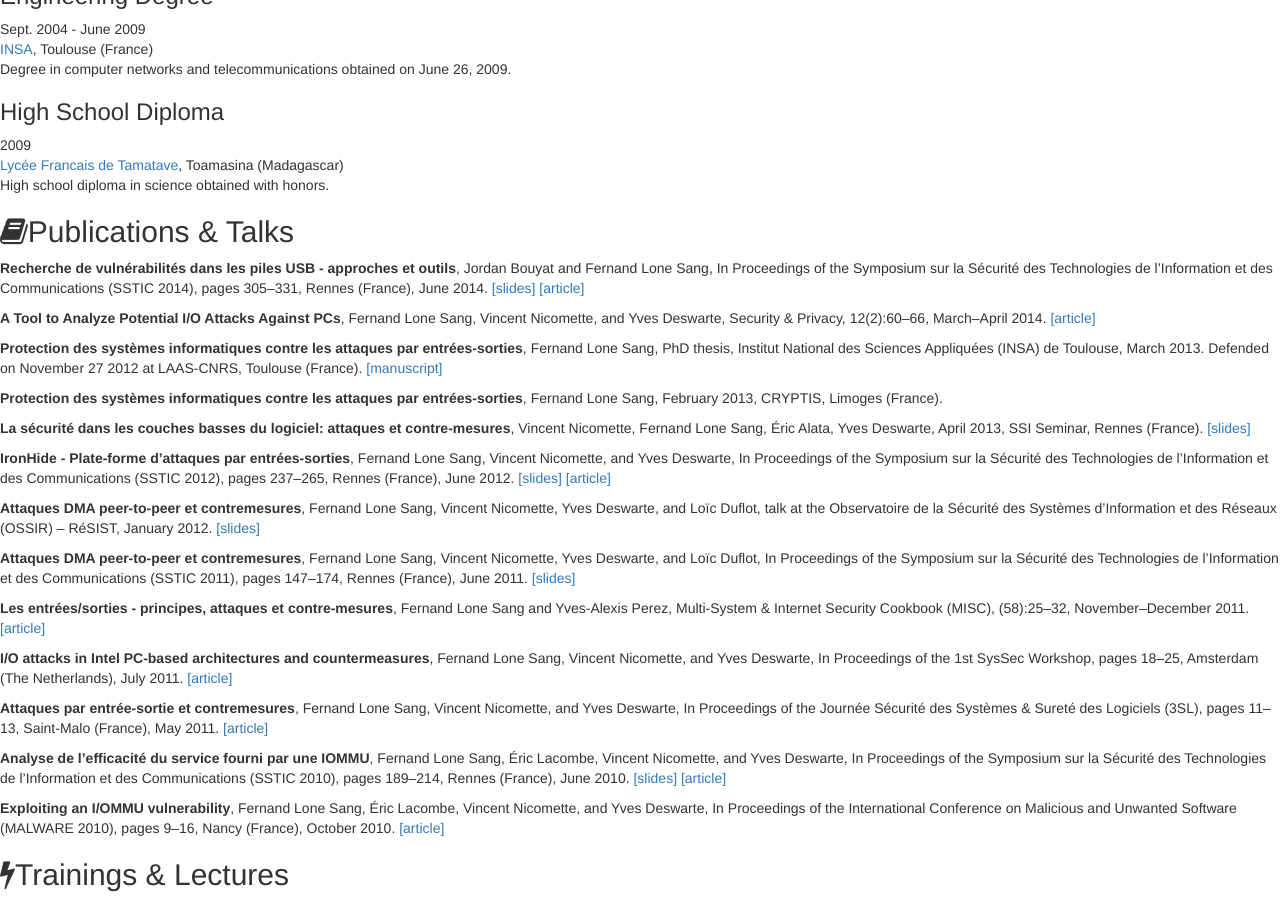
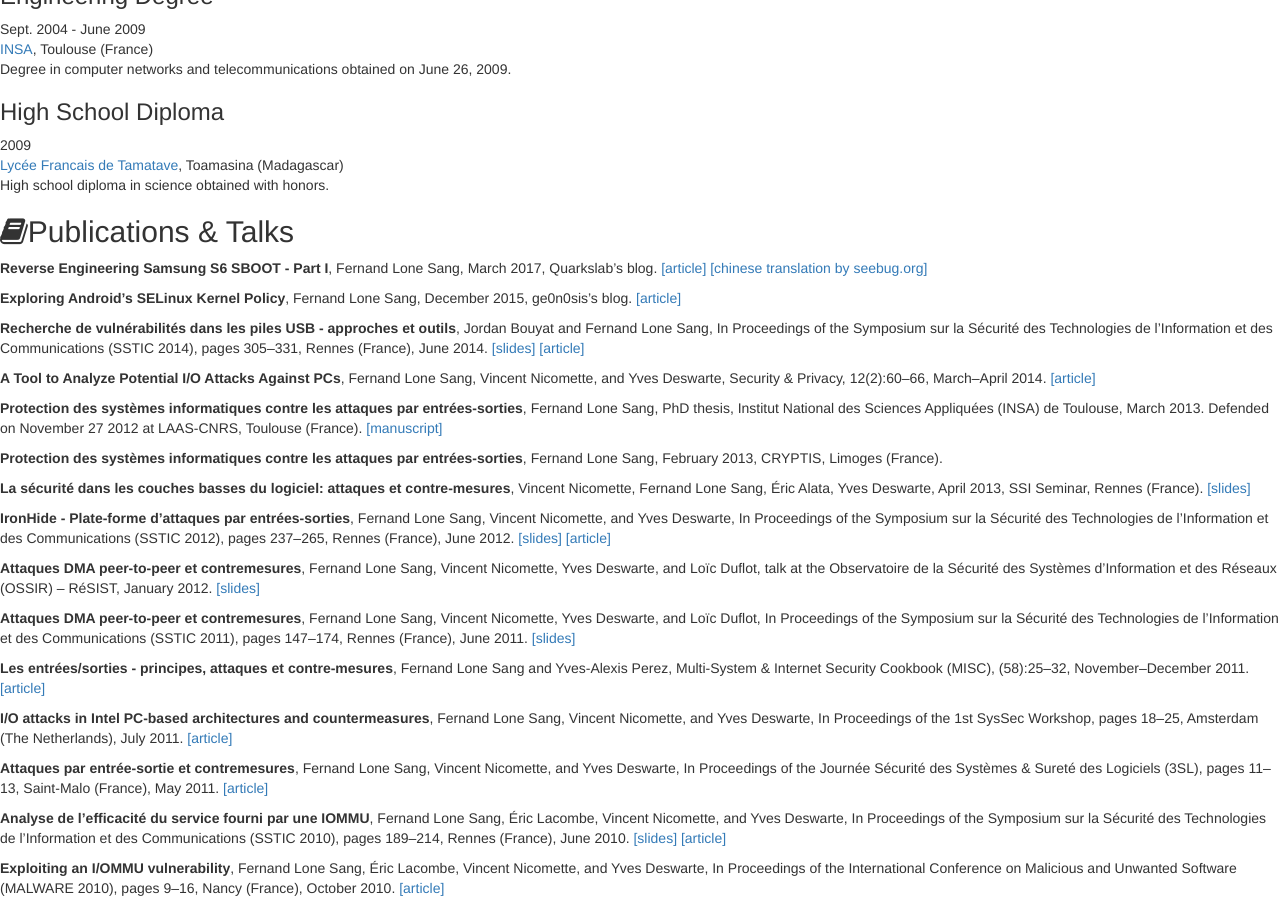
Before and after one commit to kamino/kamino.github.io, a Jekyll site: the page built from index.html, in a window 1280 px wide and 900 px high, scrolled down 2268 px. Built offline with Jekyll 4.4.1, drawn with Linux system fonts in a browser that asks for light colours.

Commit message:
[update] added recent blogposts

```diff
--- a/_data/resume.yml
+++ b/_data/resume.yml
@@ -213,6 +213,11 @@ lectures:
 
 # Publications
 publications:
+  - "**Reverse Engineering Samsung S6 SBOOT - Part I**, Fernand Lone Sang, March 2017, Quarkslab's blog.
+    [[article]](http://blog.quarkslab.com/reverse-engineering-samsung-s6-sboot-part-i.html)
+    [[chinese translation by seebug.org]](http://paper.seebug.org/242/)"
+  - "**Exploring Android's SELinux Kernel Policy**, Fernand Lone Sang, December 2015, ge0n0sis's blog.
+    [[article]](https://ge0n0sis.github.io/posts/2015/12/exploring-androids-selinux-kernel-policy/)"
   - "**Recherche de vulnérabilités dans les piles USB - approches et outils**,
     Jordan Bouyat and Fernand Lone Sang, In Proceedings of the Symposium sur la
     Sécurité des Technologies de l’Information et des Communications (SSTIC
```
